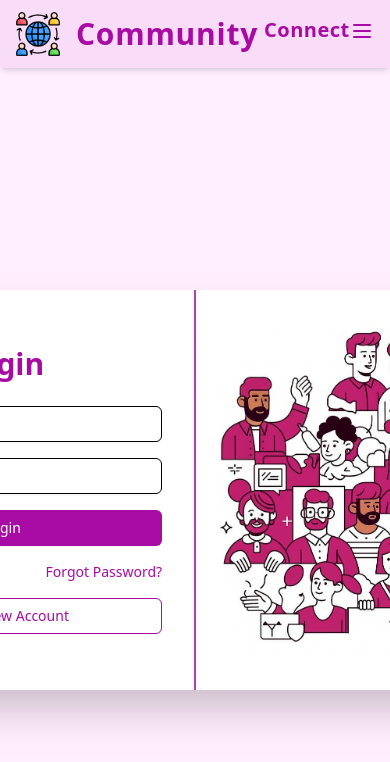
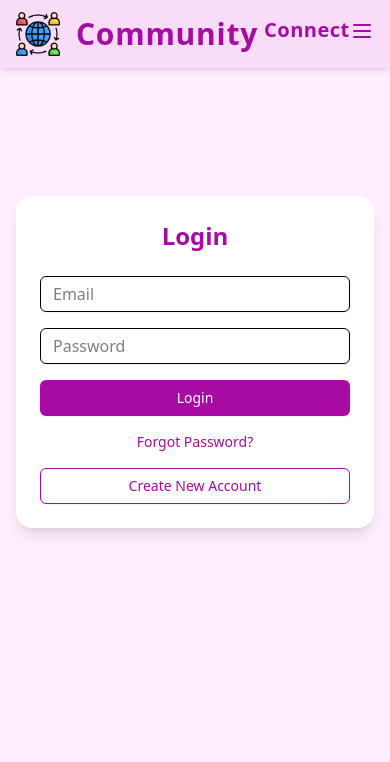
Before and after one commit to anerao02siddhi/community-connect, a Next.js app: page /login-register in a window 390 px wide. Shown: the top 762 px of the page. Built offline with nearby package versions, Linux system fonts and the light colour scheme.

Commit message:
mobile view update

```diff
--- a/app/login-register/page.js
+++ b/app/login-register/page.js
@@ -70,15 +70,18 @@ export default function LoginPage() {
   };
 
   return (
-    <div className="h-screen w-screen overflow-y-auto hide-scrollbar flex justify-center items-center bg-[#ffeefe]">
-      <div className="relative perspective">
+    <div className="min-h-screen w-full flex items-start justify-center pt-32 bg-[#ffeefe] p-4">
+      <div className="w-full max-w-3xl relative">
         <div
-          className={`transition-transform duration-700 w-[768px] h-[400px] relative transform-style-preserve-3d ${isFlipped ? "rotate-y-180" : ""}`}
+          className={`relative w-full transition-transform duration-700 transform-style-preserve-3d ${isFlipped ? "rotate-y-180" : ""
+            }`}
         >
           {/* Front - Login */}
-          <div className="absolute w-full h-full backface-hidden bg-white shadow-2xl rounded-2xl flex">
-            <div className="w-1/2 p-8 flex flex-col justify-center">
-              <h1 className="text-3xl font-bold text-center mb-6 text-[#a80ba3]">Login</h1>
+          <div className="absolute w-full backface-hidden bg-white shadow-lg rounded-2xl flex flex-col md:flex-row">
+            <div className="w-full md:w-1/2 p-6 md:p-8 flex flex-col justify-center">
+              <h1 className="text-2xl md:text-3xl font-bold text-center mb-6 text-[#a80ba3]">
+                Login
+              </h1>
               <form onSubmit={handleLogin} className="space-y-4">
                 <Input
                   type="email"
@@ -101,7 +104,7 @@ export default function LoginPage() {
                 >
                   {loading ? "Logging in..." : "Login"}
                 </Button>
-                <div className="text-sm text-right">
+                <div className="text-sm text-center md:text-right">
                   <button
                     type="button"
                     onClick={() => router.push("/forgot-password")}
@@ -120,8 +123,8 @@ export default function LoginPage() {
                 </Button>
               </form>
             </div>
-            <div className="w-[2px] bg-[#a80ba3] opacity-80"></div>
-            <div className="w-1/2 bg-[#fcd8fc] flex items-center justify-center rounded-tr-2xl rounded-br-2xl overflow-hidden relative">
+            <div className="hidden md:block w-[2px] bg-[#a80ba3] opacity-80"></div>
+            <div className="hidden md:flex w-1/2 bg-[#fcd8fc] items-center justify-center rounded-tr-2xl rounded-br-2xl overflow-hidden relative">
               <Image
                 src="/images/community.png"
                 alt="Login Illustration"
@@ -133,9 +136,11 @@ export default function LoginPage() {
           </div>
 
           {/* Back - Register */}
-          <div className="absolute w-full h-full backface-hidden rotate-y-180 bg-white shadow-2xl rounded-2xl flex">
-            <div className="w-1/2 p-8 flex flex-col justify-center">
-              <h1 className="text-3xl font-bold text-center mb-6 text-[#a80ba3]">Register</h1>
+          <div className="absolute w-full backface-hidden rotate-y-180 bg-white shadow-lg rounded-2xl flex flex-col md:flex-row">
+            <div className="w-full md:w-1/2 p-6 md:p-8 flex flex-col justify-center">
+              <h1 className="text-2xl md:text-3xl font-bold text-center mb-6 text-[#a80ba3]">
+                Register
+              </h1>
               <form onSubmit={handleRegister} className="space-y-4">
                 <Input
                   type="text"
@@ -158,7 +163,10 @@ export default function LoginPage() {
                   onChange={(e) => setPassword(e.target.value)}
                   required
                 />
-                <Button type="submit" className="w-full bg-[#a80ba3] text-white hover:bg-[#922a8f]">
+                <Button
+                  type="submit"
+                  className="w-full bg-[#a80ba3] text-white hover:bg-[#922a8f]"
+                >
                   Register
                 </Button>
                 <Button
@@ -167,22 +175,20 @@ export default function LoginPage() {
                   className="w-full border-[#a80ba3] text-[#a80ba3] hover:bg-[#fcd8fc]"
                   onClick={() => setIsFlipped(false)}
                 >
-                  Already have an account ?
+                  Already have an account?
                 </Button>
               </form>
             </div>
-            <div className="w-[2px] bg-[#a80ba3] opacity-80"></div>
-            <div className="w-1/2 bg-[#fcd8fc] flex items-center justify-center rounded-tr-2xl rounded-br-2xl overflow-hidden relative">
+            <div className="hidden md:block w-[2px] bg-[#a80ba3] opacity-80"></div>
+            <div className="hidden md:flex w-1/2 bg-[#fcd8fc] items-center justify-center rounded-tr-2xl rounded-br-2xl overflow-hidden relative">
               <Image
                 src="/images/community.png"
-                alt="Login Illustration"
+                alt="Register Illustration"
                 fill
                 className="object-cover"
                 priority
-                unoptimized
               />
             </div>
-
           </div>
         </div>
       </div>
--- a/app/page.js
+++ b/app/page.js
@@ -25,7 +25,7 @@ export default function HomePage() {
   const [currentPage, setCurrentPage] = useState(1);
   const [user, setUser] = useState(null);
   const [searchTerm, setSearchTerm] = useState("");
-  const [sliderRef, instanceRef] = useKeenSlider({
+  const [sliderRef] = useKeenSlider({
     loop: true,
     slides: { perView: 1 },
   });
@@ -43,7 +43,6 @@ export default function HomePage() {
       fetchIssues(null);
     }
   }, []);
-
 
   const fetchIssues = async (userId) => {
     setLoading(true);
@@ -67,7 +66,6 @@ export default function HomePage() {
     setLoading(false);
   };
 
-
   const handleToggleUpvote = async (postId) => {
     if (!user) return alert("You must be logged in.");
 
@@ -80,7 +78,6 @@ export default function HomePage() {
     if (res.ok) {
       const data = await res.json();
 
-      // Update issues array with the new upvote state
       setIssues((prevIssues) =>
         prevIssues.map((issue) =>
           issue.id === postId
@@ -121,46 +118,46 @@ export default function HomePage() {
       <h1 className="text-2xl font-bold mb-2 text-[#a80ba3]">Community Issues</h1>
 
       {/* Toolbar */}
-      <div className="flex flex-col sm:flex-row sm:items-center sm:justify-between gap-2 px-4 py-2 mb-2 ml-15">
+      <div className="flex flex-col sm:flex-row sm:items-center sm:justify-between gap-2 px-2 py-2 mb-2">
         <input
           type="text"
           placeholder="Search..."
           value={searchTerm}
           onChange={(e) => setSearchTerm(e.target.value)}
-          className="bg-white border border-[#a80ba3] rounded px-3 py-1 w-full sm:w-72 focus:outline-none focus:ring focus:border-[#a80ba3]"
+          className="bg-white border border-[#a80ba3] rounded px-3 py-2 w-full sm:w-72 focus:outline-none focus:ring focus:border-[#a80ba3]"
         />
         <Button
           onClick={() => router.push("/new-issue")}
-          className="bg-[#a80ba3] hover:bg-[#922a8f] text-white mr-15"
+          className="bg-[#a80ba3] hover:bg-[#922a8f] text-white w-full sm:w-auto"
         >
           + New Issue
         </Button>
       </div>
 
       <div className="border border-transparent rounded-lg shadow-lg max-w-6xl mx-auto">
-        {/* Table */}
-        <div className="bg-[#DC9DDA]">
-          <Table className="min-w-full table-fixed">
+        {/* Responsive Table */}
+        <div className="w-full overflow-x-auto">
+          <Table className="min-w-[650px]">
             <TableHeader>
               <TableRow>
-                <TableHead className="w-12 p-3 text-center">#</TableHead>
-                <TableHead className="w-40 p-3 text-center">Title</TableHead>
-                <TableHead className="w-64 p-3 text-center">Description</TableHead>
-                <TableHead className="w-64 p-3 text-center">Address</TableHead>
-                <TableHead className="w-24 p-3 text-center">Upvotes</TableHead>
-                <TableHead className="w-28 p-3 text-center">Map & Images</TableHead>
+                <TableHead className="min-w-[40px] p-2 text-center">#</TableHead>
+                <TableHead className="min-w-[150px] p-2 text-left">Title</TableHead>
+                <TableHead className="min-w-[200px] p-2 text-left">Description</TableHead>
+                <TableHead className="min-w-[180px] p-2 text-left">Address</TableHead>
+                <TableHead className="min-w-[80px] p-2 text-center">Upvotes</TableHead>
+                <TableHead className="min-w-[120px] p-2 text-center">Map & Images</TableHead>
               </TableRow>
             </TableHeader>
             <TableBody>
               {loading ? (
                 <TableRow>
-                  <TableCell colSpan="7" className="text-center text-gray-500 p-4">
+                  <TableCell colSpan="6" className="text-center text-gray-500 p-4">
                     Loading issues...
                   </TableCell>
                 </TableRow>
               ) : paginatedIssues.length === 0 ? (
                 <TableRow>
-                  <TableCell colSpan="7" className="text-center text-gray-500 p-4">
+                  <TableCell colSpan="6" className="text-center text-gray-500 p-4">
                     No issues found.
                   </TableCell>
                 </TableRow>
@@ -170,11 +167,11 @@ export default function HomePage() {
                     key={issue.id}
                     className="odd:bg-[#f8e8f8] even:bg-[#EDCEEC] text-sm"
                   >
-                    <TableCell className="text-center p-3">
+                    <TableCell className="text-center p-2">
                       {(currentPage - 1) * recordsPerPage + index + 1}
                     </TableCell>
-                    <TableCell className="p-3 truncate">{issue.title}</TableCell>
-                    <TableCell className="p-3 whitespace-pre-wrap break-words max-w-[250px]">
+                    <TableCell className="p-2">{issue.title}</TableCell>
+                    <TableCell className="p-2 whitespace-pre-wrap break-words max-w-[250px]">
                       {expandedDescriptions[issue.id] ? (
                         <>
                           <span>{issue.description}</span>{" "}
@@ -192,7 +189,7 @@ export default function HomePage() {
                         </>
                       ) : (
                         <>
-                          <span className="truncate-2-lines">
+                          <span className="line-clamp-2">
                             {issue.description}
                           </span>{" "}
                           <button
@@ -209,17 +206,13 @@ export default function HomePage() {
                         </>
                       )}
                     </TableCell>
-
-
-                    <TableCell className="p-3 whitespace-pre-wrap break-words">
+                    <TableCell className="p-2 whitespace-pre-wrap break-words">
                       {[issue.address, issue.taluka, issue.district, issue.state]
                         .filter(Boolean)
                         .join(", ")}
                     </TableCell>
-                    <TableCell className="text-center p-3">{issue.upvotes ?? 0}</TableCell>
-
-                    {/* Map & Images */}
-                    <TableCell className="flex items-center justify-center gap-3 p-3">
+                    <TableCell className="text-center p-2">{issue.upvotes ?? 0}</TableCell>
+                    <TableCell className="flex items-center justify-center gap-3 p-2">
                       {issue.location && parseCoordinates(issue.location) && (
                         <a
                           href={`https://www.google.com/maps/dir/?api=1&destination=${parseCoordinates(issue.location).lat},${parseCoordinates(issue.location).lng}`}
@@ -231,7 +224,6 @@ export default function HomePage() {
                           <FaMapMarkerAlt className="text-[#a80ba3] text-lg" />
                         </a>
                       )}
-
                       {Array.isArray(issue.imageUrl) && issue.imageUrl.length > 0 && (
                         <Dialog>
                           <DialogTrigger asChild>
@@ -242,14 +234,12 @@ export default function HomePage() {
                               <FaRegImages className="text-[#a80ba3] text-lg" />
                             </span>
                           </DialogTrigger>
-                          <DialogContent className="max-w-3xl w-[95vw] bg-[#EDCEEC] rounded-lg shadow-md max-h-[90vh] overflow-y-auto p-4 space-y-4 scrollbar scrollbar-thin scrollbar-thumb-[#a80ba3] scrollbar-track-[#a80ba3]">
+                          <DialogContent className="max-w-3xl w-[95vw] bg-[#EDCEEC] rounded-lg shadow-md max-h-[90vh] overflow-y-auto p-4 space-y-4">
                             <DialogHeader>
                               <DialogTitle className="text-xl font-semibold text-[#a80ba3]">
                                 Issue - {issue.title}
                               </DialogTitle>
                             </DialogHeader>
-
-                            {/* Image Slider */}
                             <div ref={sliderRef} className="keen-slider rounded-lg overflow-hidden">
                               {issue.imageUrl.map((url, idx) => (
                                 <div
@@ -265,10 +255,7 @@ export default function HomePage() {
                                   />
                                 </div>
                               ))}
-
                             </div>
-
-                            {/* Upvote Section */}
                             <span
                               onClick={() => handleToggleUpvote(issue.id)}
                               className="cursor-pointer flex items-center gap-2 text-2xl"
@@ -281,18 +268,12 @@ export default function HomePage() {
                               )}
                               <span className="text-base font-semibold text-[#a80ba3]">{issue.upvotes ?? 0}</span>
                             </span>
-
-
-
-                            {/* Comments */}
                             <div className="border-t pt-2">
                               <CommentsSection issueId={issue.id} userId={user?.id} />
                             </div>
                           </DialogContent>
-
                         </Dialog>
                       )}
-
                     </TableCell>
                   </TableRow>
                 ))
@@ -303,21 +284,21 @@ export default function HomePage() {
 
         {/* Pagination */}
         {totalPages > 1 && (
-          <div className="flex justify-between items-center p-4 bg-gray-100 rounded-b-lg">
+          <div className="flex flex-col sm:flex-row justify-between items-center p-2 bg-gray-100 gap-2">
             <button
               onClick={() => setCurrentPage((prev) => Math.max(prev - 1, 1))}
               disabled={currentPage === 1}
-              className="px-4 py-2 bg-blue-500 text-white rounded disabled:bg-gray-300"
+              className="w-full sm:w-auto px-4 py-2 bg-blue-500 text-white rounded disabled:bg-gray-300"
             >
               Previous
             </button>
-            <span className="text-gray-700">
+            <span className="text-gray-700 text-center">
               Page {currentPage} of {totalPages}
             </span>
             <button
               onClick={() => setCurrentPage((prev) => Math.min(prev + 1, totalPages))}
               disabled={currentPage === totalPages}
-              className="px-4 py-2 bg-blue-500 text-white rounded disabled:bg-gray-300"
+              className="w-full sm:w-auto px-4 py-2 bg-blue-500 text-white rounded disabled:bg-gray-300"
             >
               Next
             </button>
--- a/components/Navbar.js
+++ b/components/Navbar.js
@@ -35,7 +35,7 @@ export default function Navbar() {
   };
 
   return (
-    <header className="bg-[#f9ddf8] shadow-md sticky top-0 z-50">
+    <header className="bg-[#f9ddf8] shadow-md sticky top-0 z-50 relative">
       <div className="max-w-7xl mx-auto px-4 py-3 flex justify-between items-center">
         {/* Logo + Name */}
         <div
@@ -58,7 +58,6 @@ export default function Navbar() {
             </h1>
           </div>
         </div>
-
 
         {/* Desktop Navigation */}
         <nav className="hidden md:flex gap-4 items-center">
@@ -113,9 +112,9 @@ export default function Navbar() {
         </div>
       </div>
 
-      {/* Mobile Menu Drawer */}
+      {/* Mobile Menu Dropdown */}
       {mobileMenuOpen && (
-        <div className="md:hidden bg-white border-t px-4 py-3 space-y-3 shadow-lg">
+        <div className="absolute left-0 right-0 mt-1 md:hidden bg-white border-t px-4 py-3 space-y-3 shadow-lg z-50">
           <Button
             size="sm"
             variant="outline"
```
Also changed, not shown: app/api/auth/[...nextauth]/route.js (indentation only).
